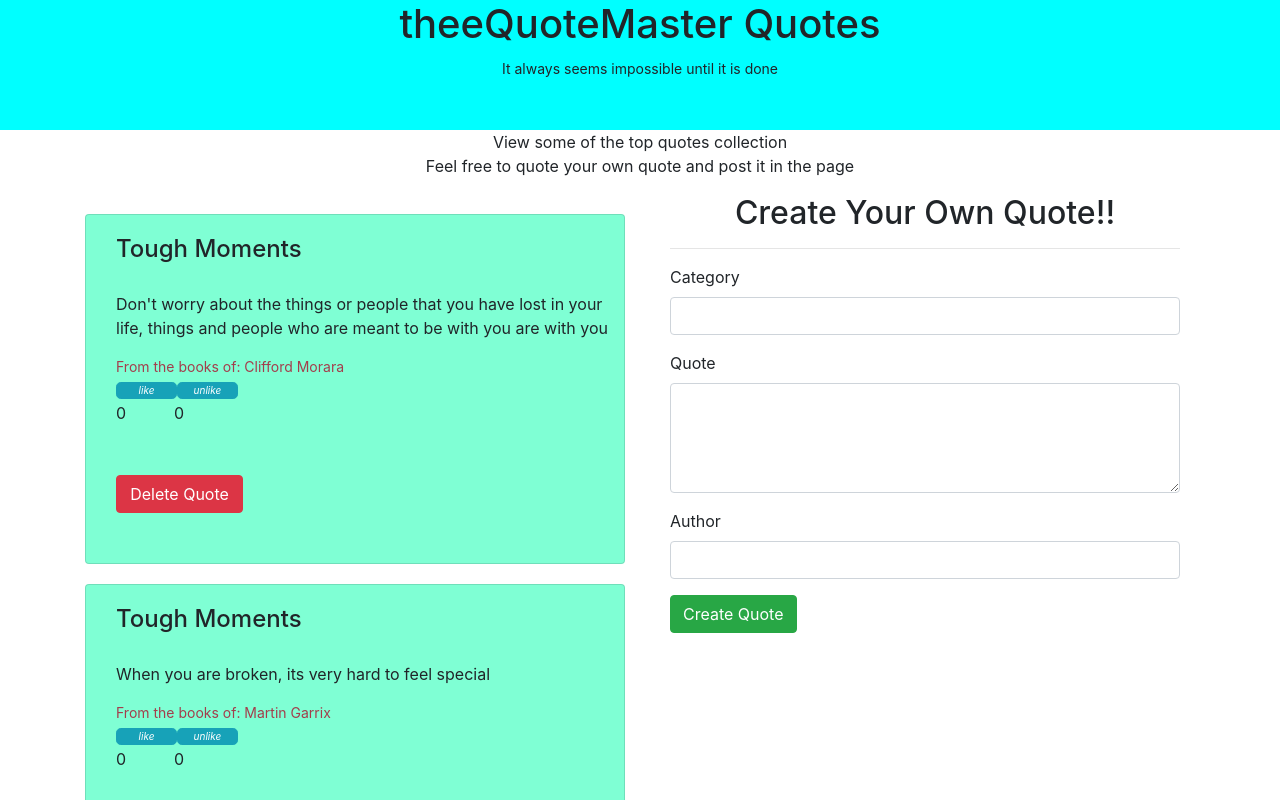
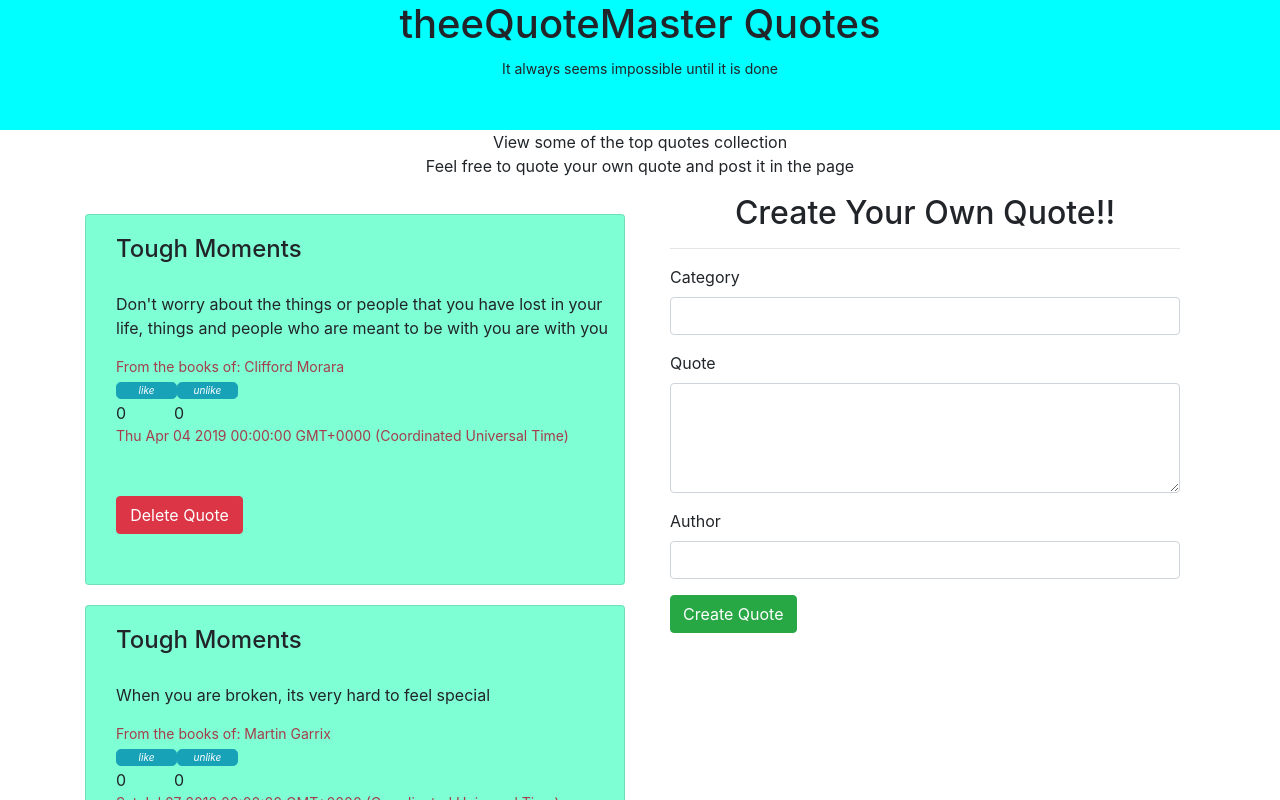
Before and after one commit to Cliffordmorara47/sturdy_quotes, an Angular app: page / in a window 1280 px wide. Shown: the top 800 px of the page. Built offline with nearby package versions, Linux system fonts and the light colour scheme.

Commit message:
added a time zone

```diff
--- a/src/app/quote/quote.component.html
+++ b/src/app/quote/quote.component.html
@@ -23,6 +23,7 @@
                             <span class="pr-5">{{ Quote.upVotes }}</span>
                             <span class="pr-5">{{ Quote.downVotes }}</span>
                         </div>
+                        <small>{{Quote.daysPassed}}</small>
                         <div class="myBtn">
                             <button class="btn btn-danger" (click)="deleteQuote($event, i)">Delete Quote</button>
                         </div>
```
